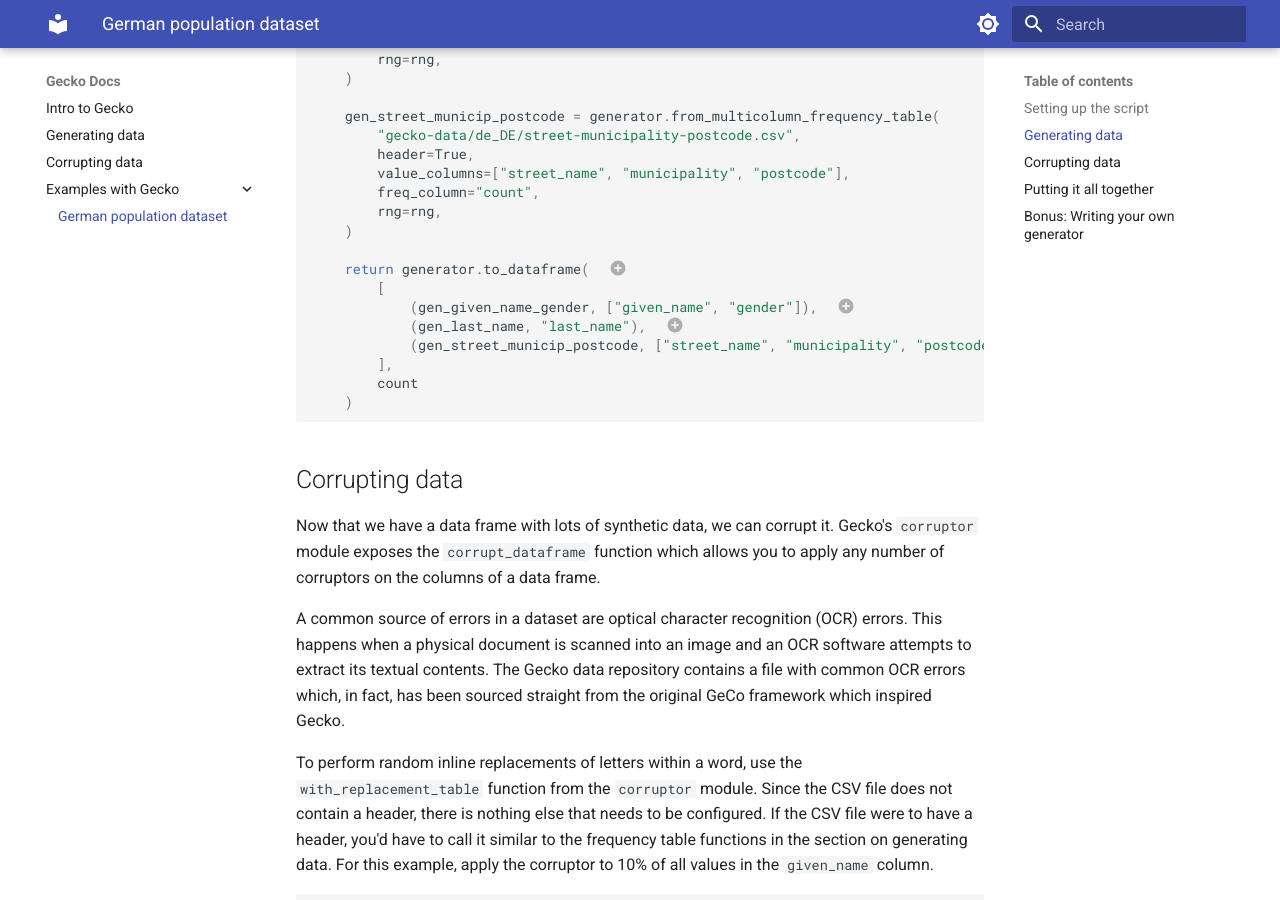
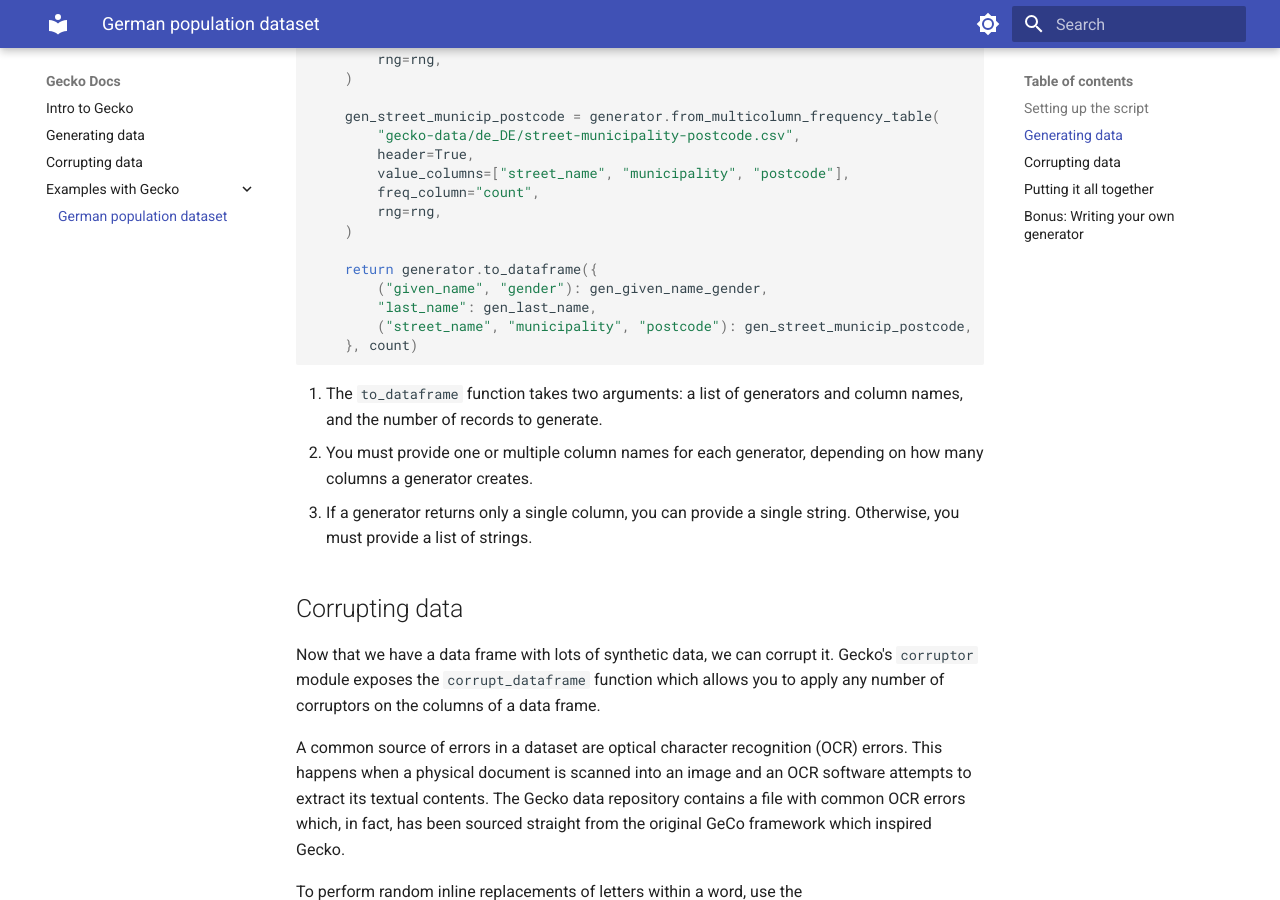
Before and after one commit to mjugl/gecko-docs-test, an MkDocs documentation site: the page built from docs/examples/german.md, in a window 1280 px wide and 900 px high, scrolled down 3663 px. Built offline with MkDocs 1.6.1 and Material for MkDocs 9.7.7, drawn with Linux system fonts in a browser that asks for light colours; some of the changed lines change nothing that is shown; some of the changed text lies outside the part shown.

Commit message:
Fix `to_dataframe` oversight, fix typo

````diff
--- a/docs/examples/german.md
+++ b/docs/examples/german.md
@@ -203,14 +203,11 @@
         rng=rng,
     )
 
-    return generator.to_dataframe(  # (1)!
-        [
-            (gen_given_name_gender, ["given_name", "gender"]),  # (2)!
-            (gen_last_name, "last_name"),  # (3)!
-            (gen_street_municip_postcode, ["street_name", "municipality", "postcode"]),
-        ],
-        count
-    )
+    return generator.to_dataframe({
+        ("given_name", "gender"): gen_given_name_gender,
+        "last_name": gen_last_name,
+        ("street_name", "municipality", "postcode"): gen_street_municip_postcode,
+    }, count)
 ```
 
 1. The `to_dataframe` function takes two arguments: a list of generators and column names, and the number of records to generate.
@@ -614,7 +611,7 @@
 
     gen_date_of_birth = create_date_of_birth_generator(rng=rng)  # (1)!
 
-    returngenerator.to_dataframe({
+    return generator.to_dataframe({
         ("given_name", "gender"): gen_given_name_gender,
         "last_name": gen_last_name,
         ("street_name", "municipality", "postcode"): gen_street_municip_postcode,
````
